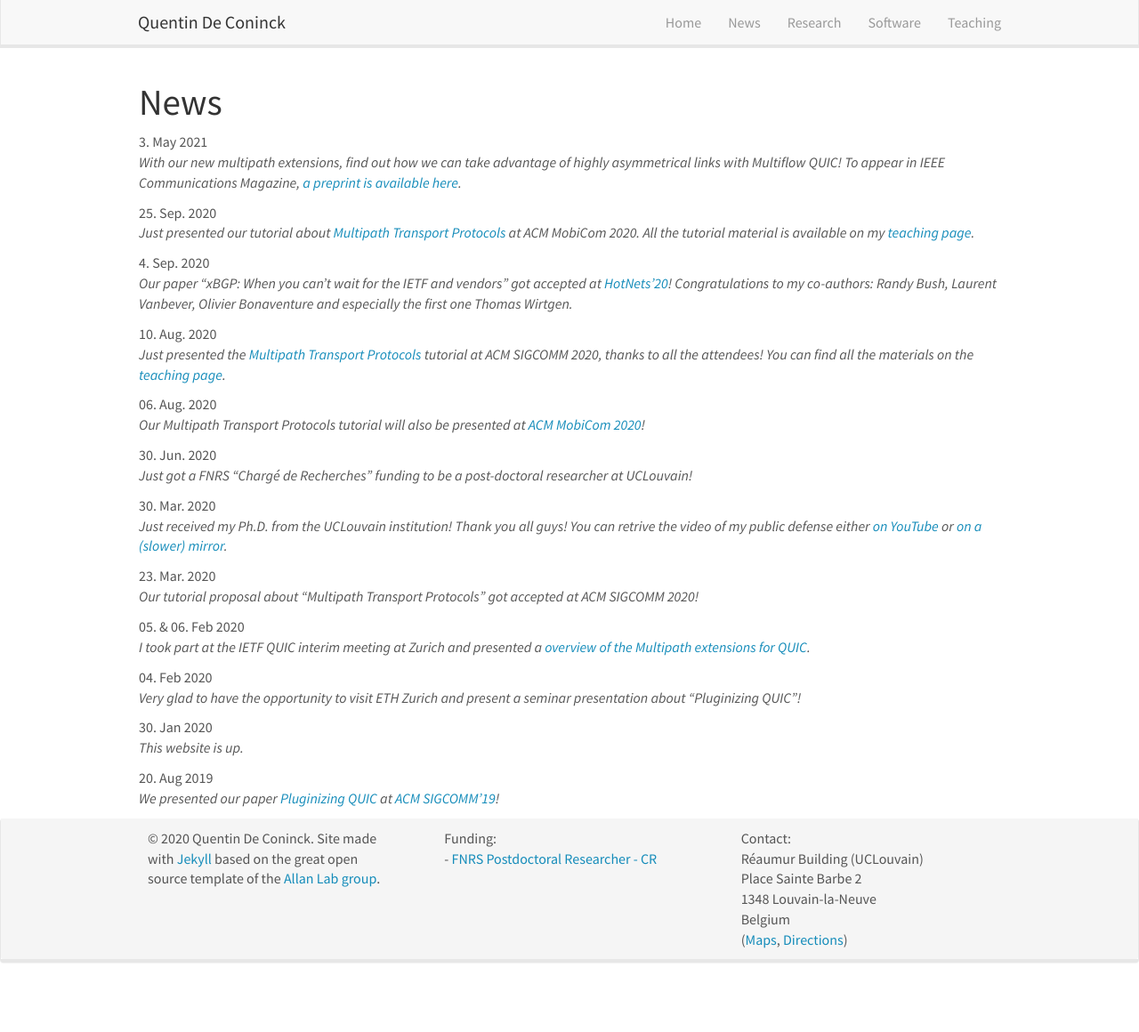
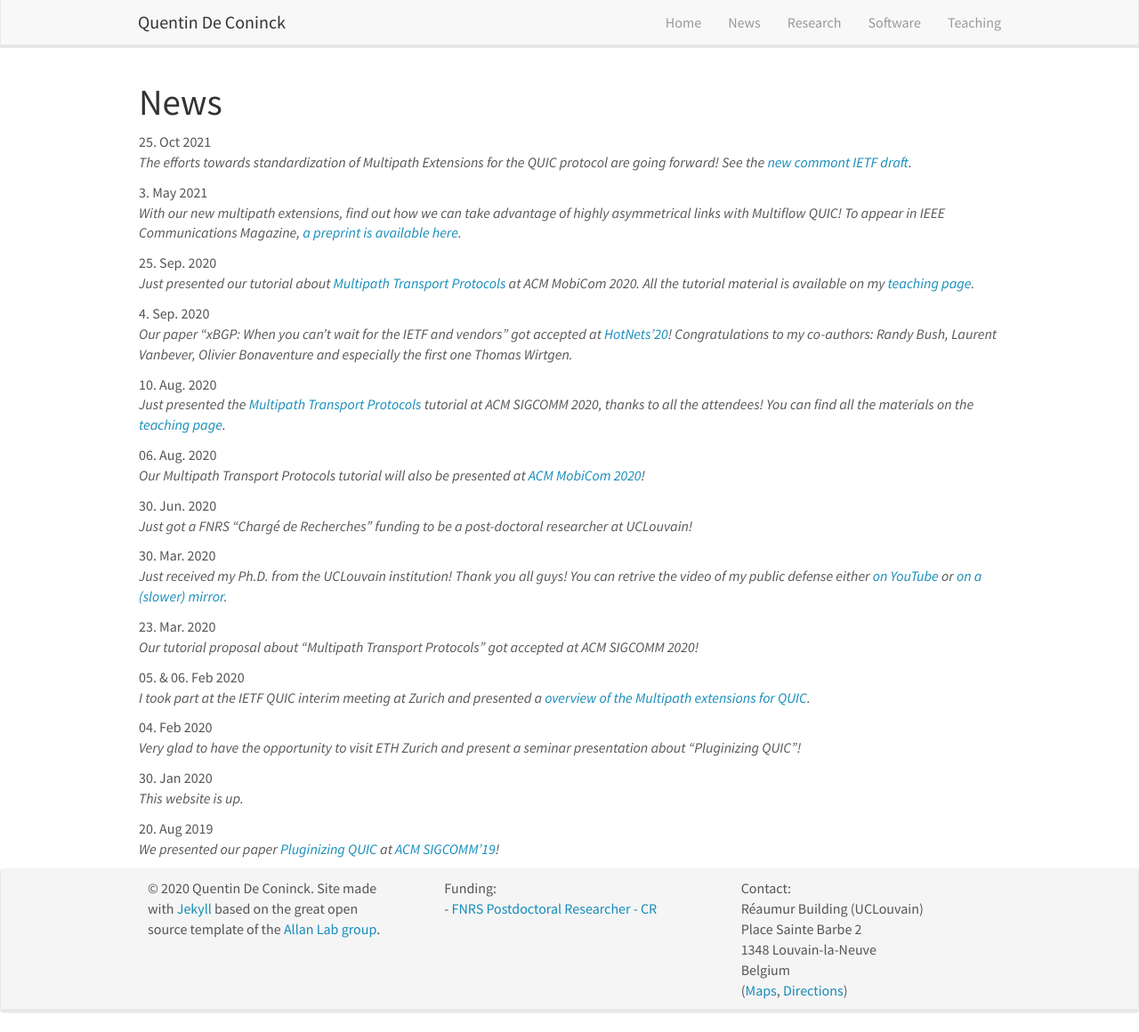
Before and after one commit to qdeconinck/qdeconinck.github.io, a Jekyll site: the page built from _pages/allnews.md, in a window 1280 px wide and 1160 px high. Shown: the whole window at 89% size. Built offline with Jekyll 4.4.1, drawn with Linux system fonts in a browser that asks for light colours; nearby versions of some CDN libraries.

Commit message:
add IETF draft news

```diff
--- a/_data/news.yml
+++ b/_data/news.yml
@@ -1,3 +1,6 @@
+- date: 25. Oct 2021
+  headline: "The efforts towards standardization of Multipath Extensions for the QUIC protocol are going forward! See the <a href=\"https://datatracker.ietf.org/doc/draft-lmbdhk-quic-multipath/\">new commont IETF draft</a>."
+
 - date: 3. May 2021
   headline: "With our new multipath extensions, find out how we can take advantage of highly asymmetrical links with Multiflow QUIC! To appear in IEEE Communications Magazine, <a href=\"https://hdl.handle.net/2078.1/243486\"> a preprint is available here</a>."
 
```
